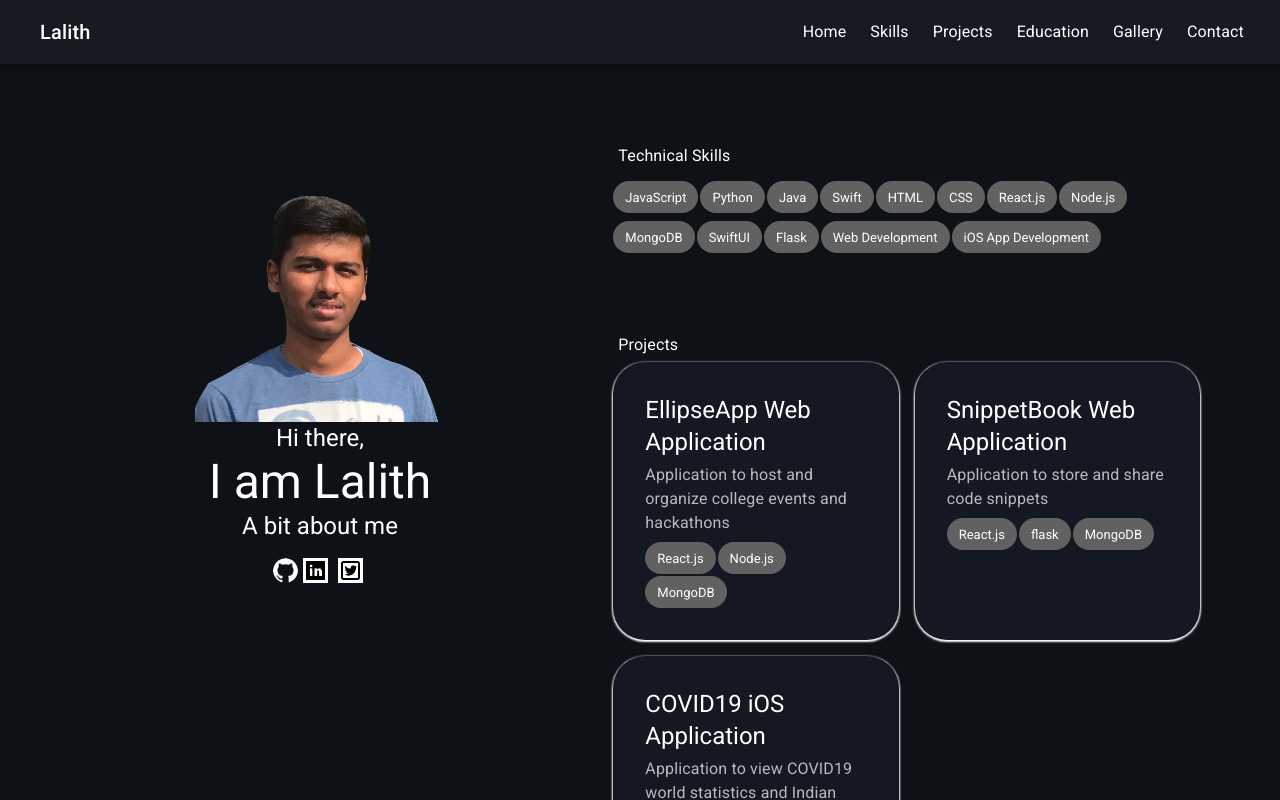
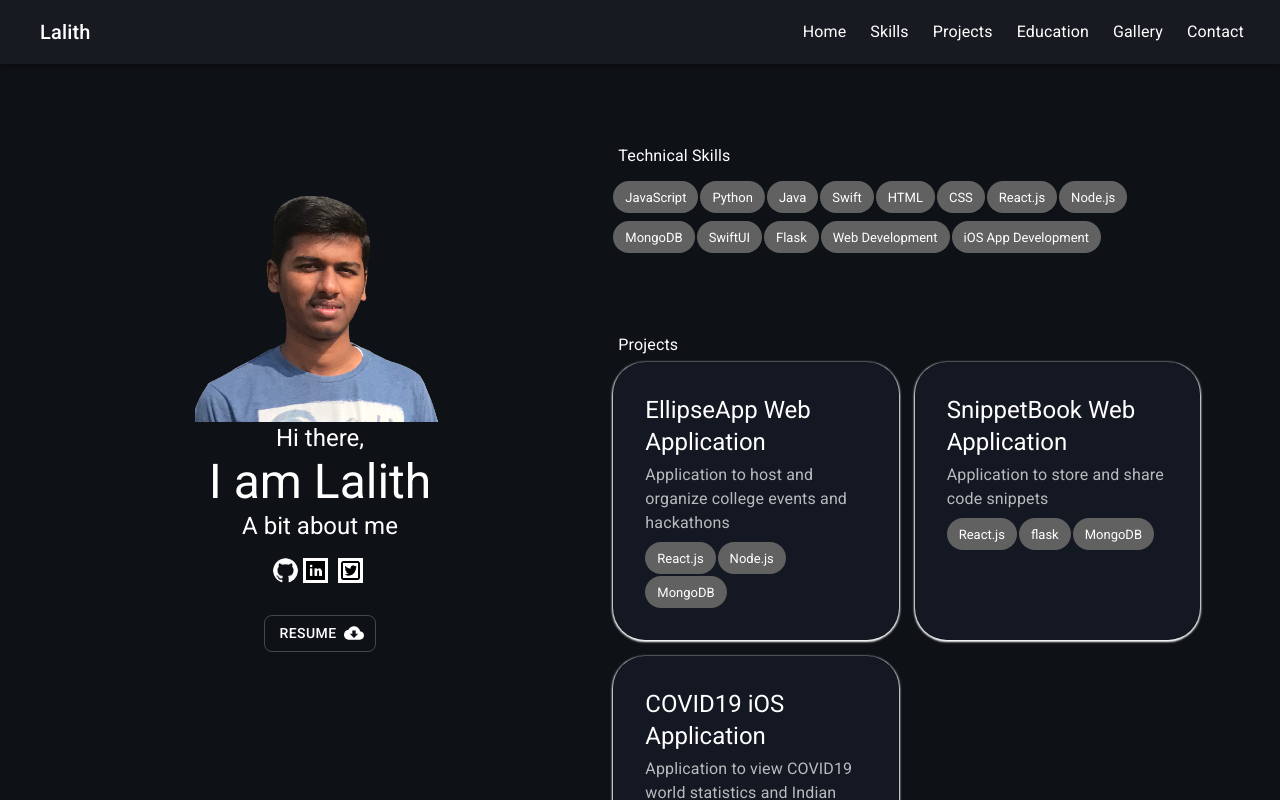
Before and after one commit to nanipunepalle/my_portfolio, a Next.js app: page / in a window 1280 px wide. Shown: the top 800 px of the page. Built offline with nearby package versions, Linux system fonts and the light colour scheme.

Commit message:
resume button added

```diff
--- a/package.json
+++ b/package.json
@@ -6,7 +6,6 @@
     "dev": "next dev",
     "build": "next build && next export",
     "start": "next start"
-
   },
   "dependencies": {
     "@material-ui/core": "^4.11.3",
--- a/pages/index.js
+++ b/pages/index.js
@@ -12,8 +12,10 @@ import MenuIcon from '@material-ui/icons/Menu';
 import { Avatar, Chip, Grid, Paper } from '@material-ui/core';
 import Box from '@material-ui/core/Box';
 import Slide from '@material-ui/core/Slide';
+import Button from '@material-ui/core/Button';
+import CloudDownloadIcon from '@material-ui/icons/CloudDownload';
 
-import {projects,skills} from '../Components/data'
+import { projects, skills } from '../Components/data'
 
 
 const useStyles = makeStyles((theme) => ({
@@ -75,8 +77,10 @@ const useStyles = makeStyles((theme) => ({
   iconAvatar: {
     height: "25px",
     width: "25px"
+  },
+  downloadButton: {
+    borderRadius: theme.spacing(1)
   }
-
 }));
 
 export default function PrimarySearchAppBar() {
@@ -234,6 +238,11 @@ export default function PrimarySearchAppBar() {
                     <a href="https://linkedin.com/in/lalith-reddy-605480167"><Avatar className={classes.iconAvatar} src={process.env.NODE_ENV === 'production' ? '/my_portfolio/linkedin_logo2.png' : '/linkedin_logo2.png'} variant="square" style={{ margin: "0px 5px", backgroundColor: "#ffffff" }}></Avatar></a>
                     <a href="https://twitter.com/iamlalithreddy"><Avatar className={classes.iconAvatar} src={process.env.NODE_ENV === 'production' ? '/my_portfolio/twitter_logo.png' : '/twitter_logo.png'} variant="square" style={{ margin: "0px 5px", backgroundColor: "#ffffff" }}></Avatar></a>
                   </Box>
+                  <Box display="flex" justifyContent="center" margin={2}>
+                    <a href={process.env.NODE_ENV === 'production' ? `/my_portfolio/RESUME.pdf` : '/RESUME.pdf'} download>
+                      <Button className={classes.downloadButton} variant="outlined" endIcon={<CloudDownloadIcon></CloudDownloadIcon>}>RESUME</Button>
+                    </a>
+                  </Box>
                 </Box>
               </Slide>
             </Box>
```
Also changed, not shown: Components/LeftProfilePanel.js (+23 -3 lines), 2 other files (tests, documents, lock files or other folders).
